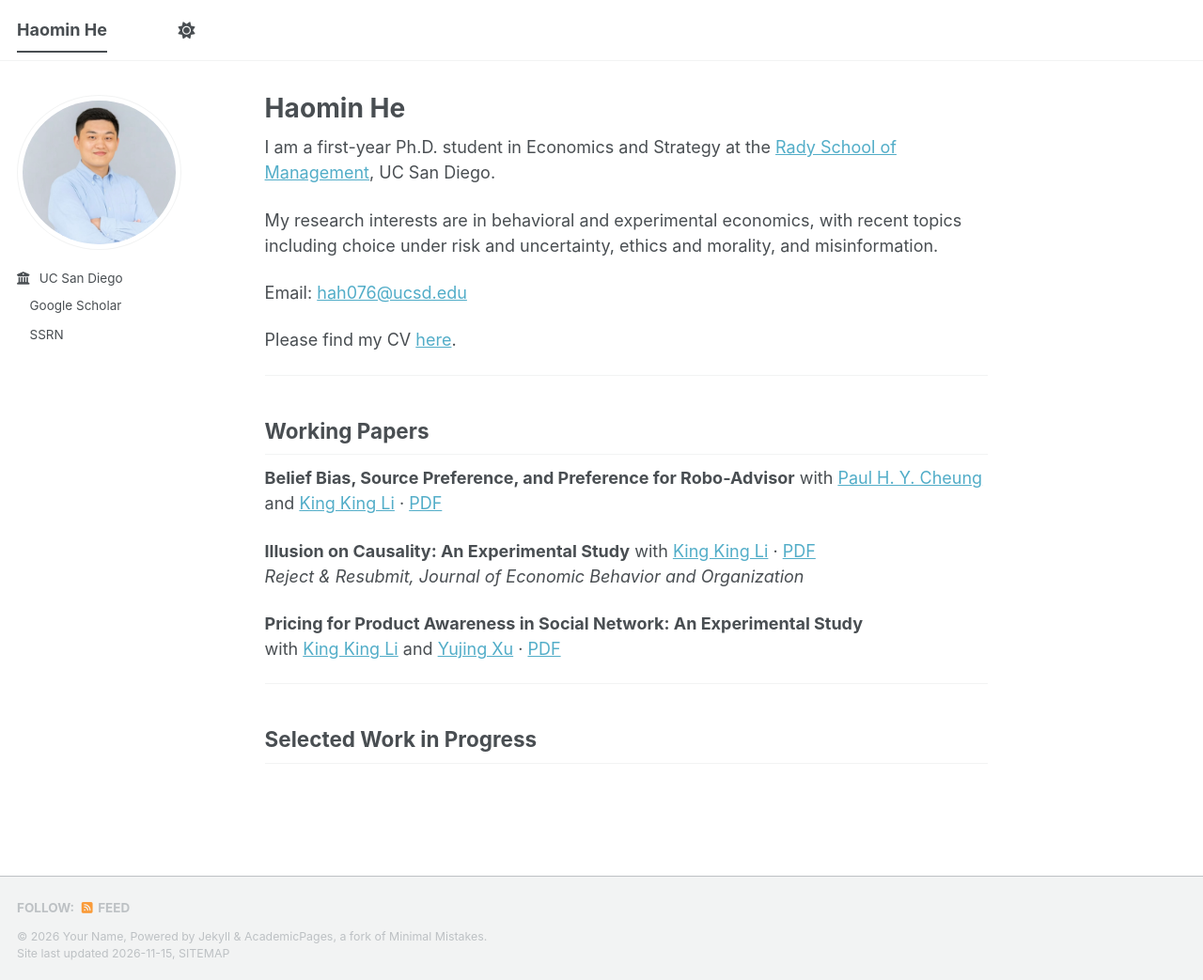
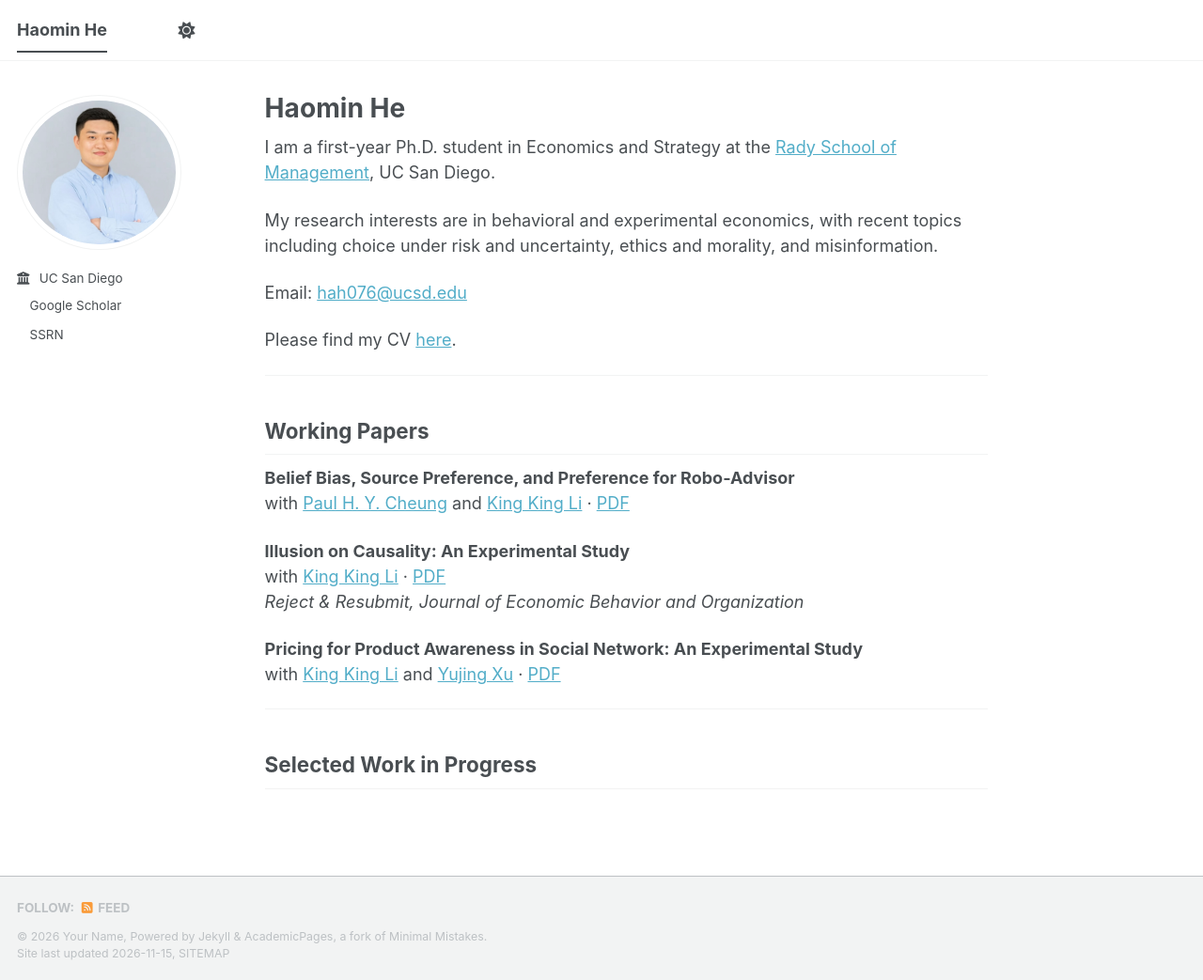
Before and after one commit to haomin-he/haomin-he.github.io, a Jekyll site: the page built from _pages/about.md, in a window 1280 px wide and 1043 px high. Shown: the whole window at 94% size. Built offline with Jekyll 4.4.1, drawn with Linux system fonts in a browser that asks for light colours; a script bundle is joined from its source files by our own code; a style sheet for code colours, icons or effects is not loaded.

Commit message:
Update about.md

```diff
--- a/_pages/about.md
+++ b/_pages/about.md
@@ -19,12 +19,14 @@ Please find my CV <a href="../assets/CV_Haomin_202611.pdf" target="_blank" rel="
 
 ## Working Papers
 
-**Belief Bias, Source Preference, and Preference for Robo-Advisor**
+**Belief Bias, Source Preference, and Preference for Robo-Advisor**<br>
 with <a href="https://www.paulcheung.net/" target="_blank" rel="noopener noreferrer">Paul H. Y. Cheung</a> and <a href="https://likklab.com/" target="_blank" rel="noopener noreferrer">King King Li</a> · <a href="../assets/paper1.pdf" target="_blank" rel="noopener noreferrer">PDF</a>
+<br>
 
-**Illusion on Causality: An Experimental Study**
+**Illusion on Causality: An Experimental Study**<br>
 with <a href="https://likklab.com/" target="_blank" rel="noopener noreferrer">King King Li</a> · <a href="../assets/paper2.pdf" target="_blank" rel="noopener noreferrer">PDF</a><br>
 *Reject & Resubmit, Journal of Economic Behavior and Organization*
+<br>
 
 **Pricing for Product Awareness in Social Network: An Experimental Study**<br>
 with <a href="https://likklab.com/" target="_blank" rel="noopener noreferrer">King King Li</a> and <a href="https://yujingxu.weebly.com/" target="_blank" rel="noopener noreferrer">Yujing Xu</a> · <a href="../assets/paper3.pdf" target="_blank" rel="noopener noreferrer">PDF</a>
```
